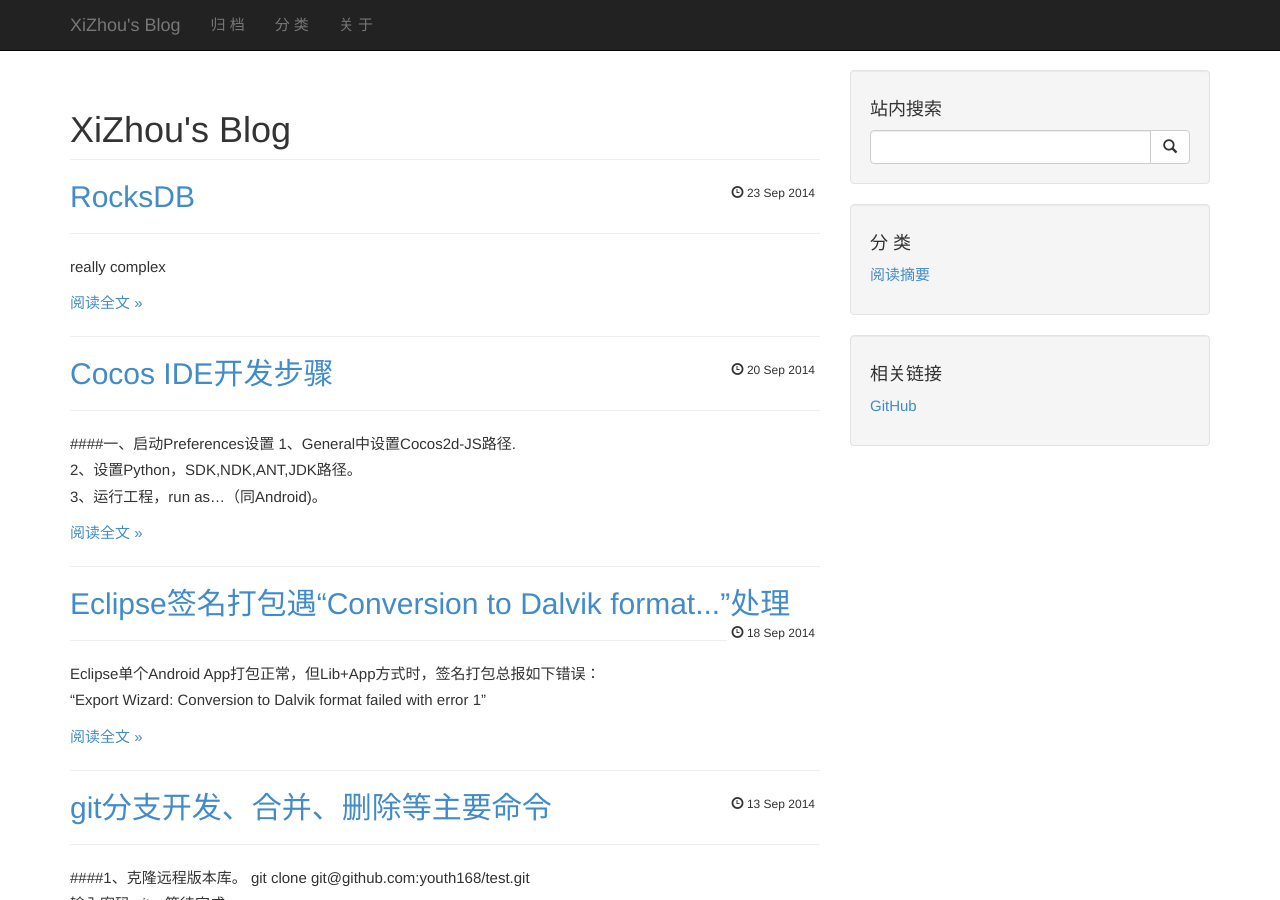
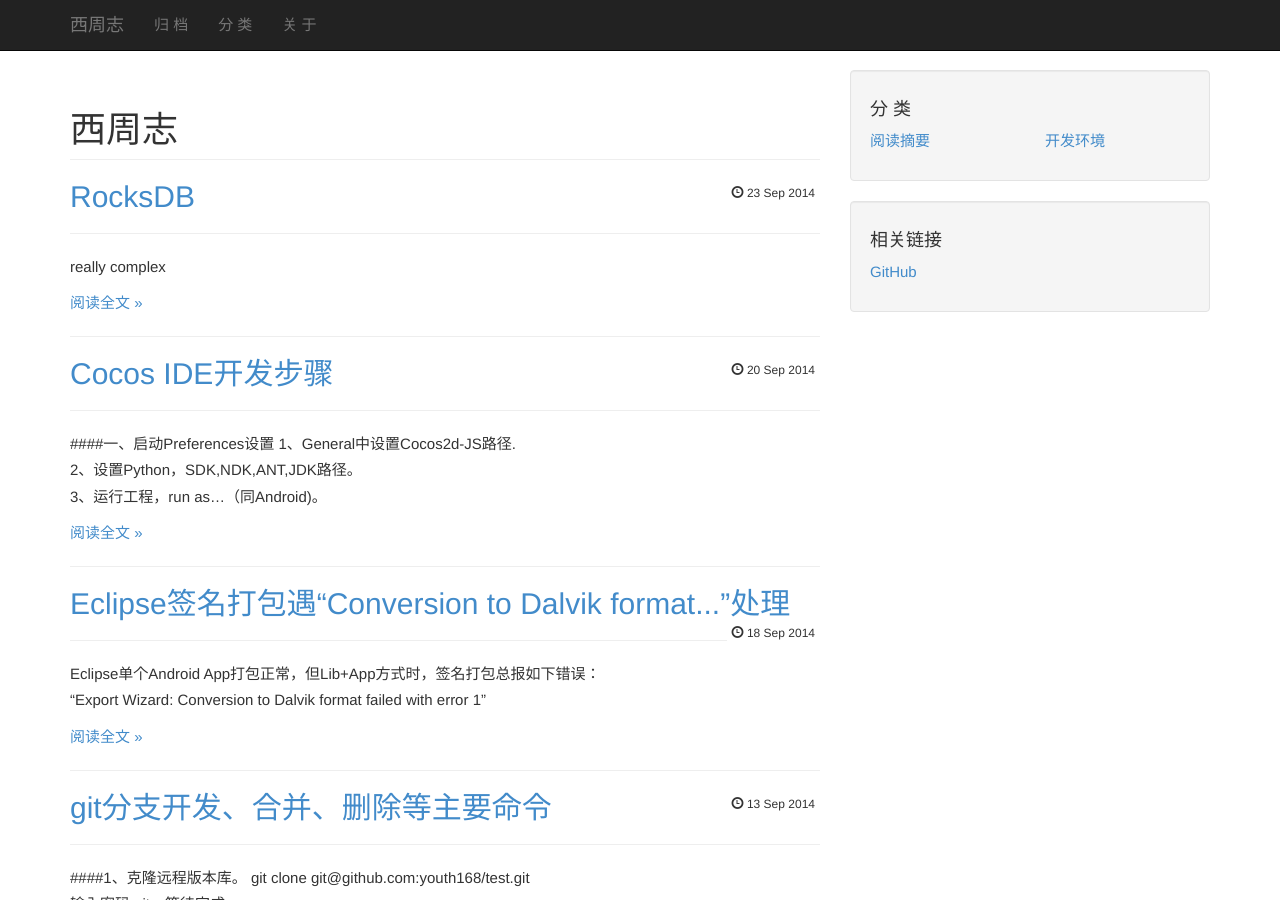
Before and after one commit to joezxy/joezxy.github.io, a Jekyll site: the page built from index.html, in a window 1280 px wide and 900 px high. Built offline with Jekyll 4.4.1, drawn with Linux system fonts in a browser that asks for light colours; Markdown is read by kramdown in place of the engine named in the settings; the list of posts is cut into pages by our own code; comment, search, counter and statistics services are not loaded.

Commit message:
remove search and cnzz

```diff
--- a/_layouts/default.html
+++ b/_layouts/default.html
@@ -44,7 +44,7 @@
             </span>
           </button>
           <a class="navbar-brand" href="/index.html">
-            XiZhou's Blog
+            西周志
           </a>
         </div>
         <!-- Collect the nav links, forms, and other content for toggling -->
@@ -80,26 +80,7 @@
         </div>
         <!-- Blog Sidebar Widgets Column -->
         <div class="col-md-4">
-          <!-- Blog Search Well -->
-          <div class="well">
-            <h4>
-              站内搜索
-            </h4>
-            <form action="https://www.google.com/search" method="get">
-              <div class="input-group">
-                <input type="text" name="q" class="form-control">
-				<input type="hidden" name="ie" value="UTF-8" />
-				<input type="hidden" name="sitesearch" value="joezxy.github.io" />
-                <span class="input-group-btn">
-                  <button class="btn btn-default" type="submit">
-                    <span class="glyphicon glyphicon-search">
-                    </span>
-                  </button>
-                </span>
-              </div>
-            </form>
-            <!-- /.input-group -->
-          </div>
+
           <!-- Blog Categories Well -->
           <div class="well">
             <h4>
@@ -109,7 +90,7 @@
               <div class="col-lg-6">
                 <ul class="list-unstyled">
                   <li>
-                    <a href="/categories.html#reading">
+                    <a href="/categories.html#read">
                       阅读摘要
                     </a>
                   </li>
@@ -118,6 +99,11 @@
               <!-- /.col-lg-6 -->
               <div class="col-lg-6">
                 <ul class="list-unstyled">
+		  <li>
+                    <a href="/categories.html#env">
+                      开发环境
+                    </a>
+                  </li>
                 </ul>
               </div>
               <!-- /.col-lg-6 -->
@@ -147,9 +133,7 @@
         <div class="row">
           <div class="col-lg-12">
             <p align="center">
-              Copyright &copy; joezxy.github.io 2014, hosted on <a href="https://github.com/joezxy">GitHub</a>, built with Jekyll. <a href="https://github.com/joezxy/joezxy.github.io">[source]</a>
-				<br/>
-				<font size=2px><script src="http://s22.cnzz.com/stat.php?id=5868355&web_id=5868355" language="JavaScript"></script></font>
+              Copyright &copy; joezxy.github.io 2014, hosted on <a href="https://joezxy.github.io">GitHub</a>, built with Jekyll. <a href="https://github.com/joezxy/joezxy.github.io">[source]</a>
             </p>
           </div>
           <!-- /.col-lg-12 -->
--- a/index.html
+++ b/index.html
@@ -1,9 +1,9 @@
 ---
 layout: default
-title: "XiZhou's Blog"
+title: "西周志"
 ---
 <h1 class="page-header">
-  XiZhou's Blog
+  西周志
 </h1>
 {% for post in paginator.posts %}
 <h2>
```
